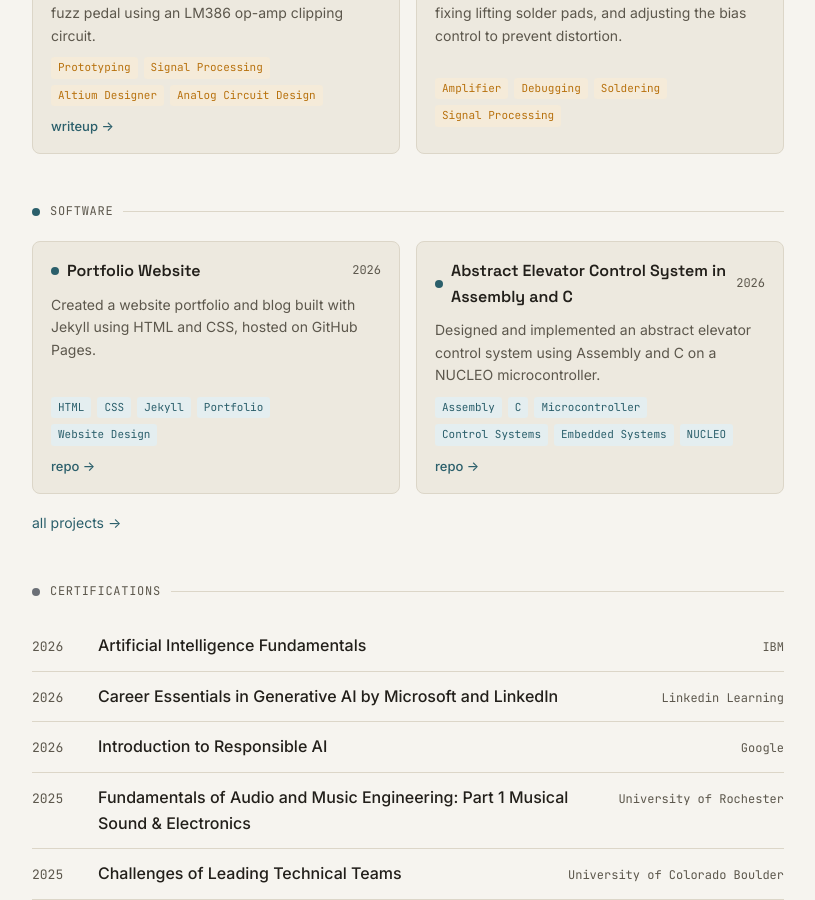
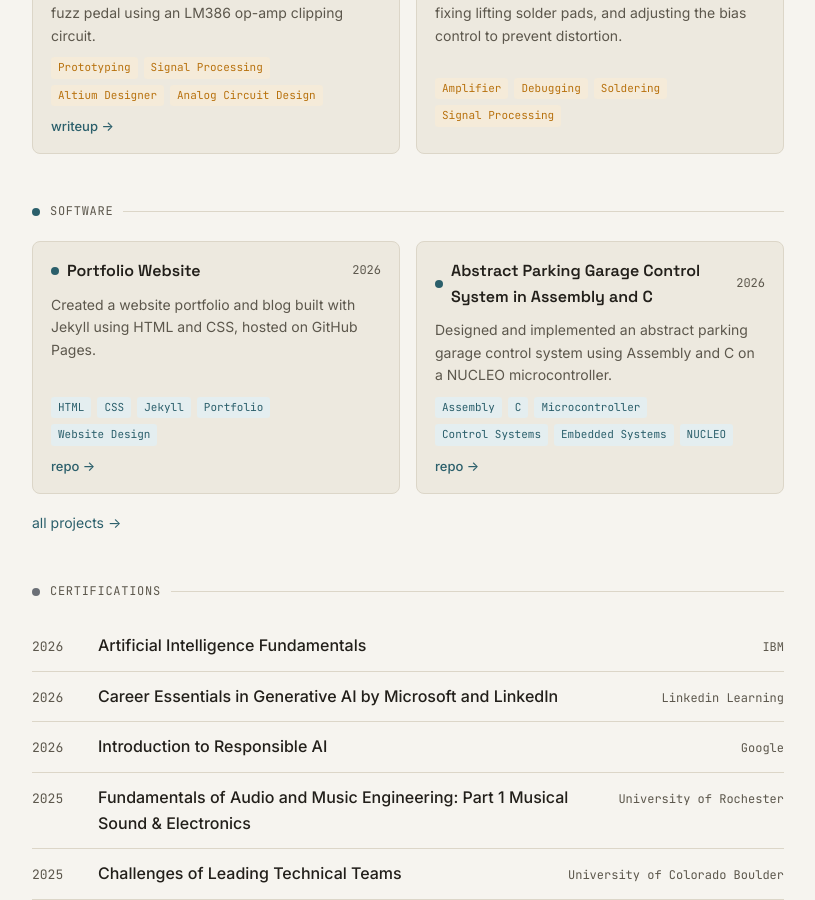
Before and after one commit to LucasBucht/LucasBucht.github.io, a Jekyll site: the page built from index.html, in a window 1280 px wide and 900 px high, scrolled down 1210 px. Shown: the whole window, without its empty margins (232-1047 px from the left). Built offline with Jekyll 4.4.1, drawn with Linux system fonts in a browser that asks for light colours.

Commit message:
Changed the verbage of a project to match my resume

```diff
--- a/_data/projects.yml
+++ b/_data/projects.yml
@@ -10,10 +10,10 @@
   writeup: ""
   year: 2026
 
-- name: Abstract Elevator Control System in Assembly and C
+- name: Abstract Parking Garage Control System in Assembly and C
   category: software
   featured: true
-  description: "Designed and implemented an abstract elevator control system using Assembly and C on a NUCLEO microcontroller."
+  description: "Designed and implemented an abstract parking garage control system using Assembly and C on a NUCLEO microcontroller."
   tags: [Assembly, C, Microcontroller, Control Systems, Embedded Systems, NUCLEO]
   repo: https://github.com/LucasBucht/ECE0202_FinalProject/tree/main
   demo: ""
```
Also changed, not shown: 5 other files.
